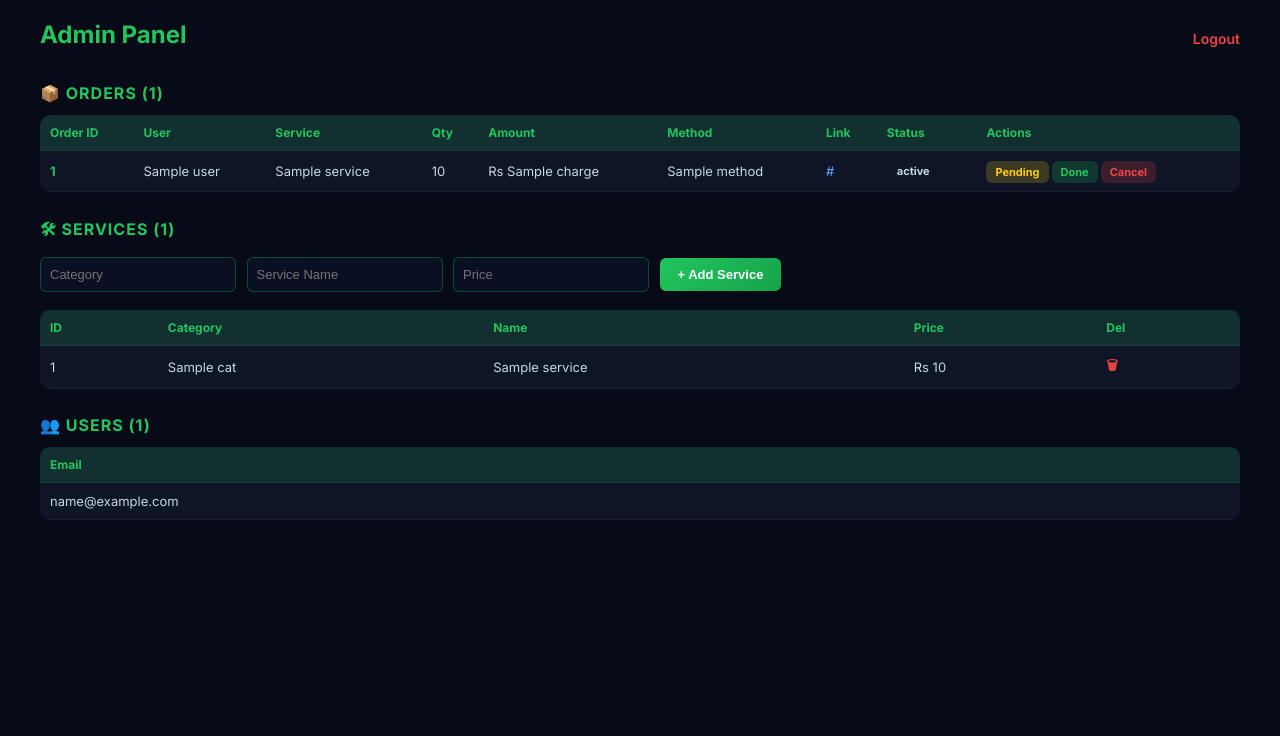
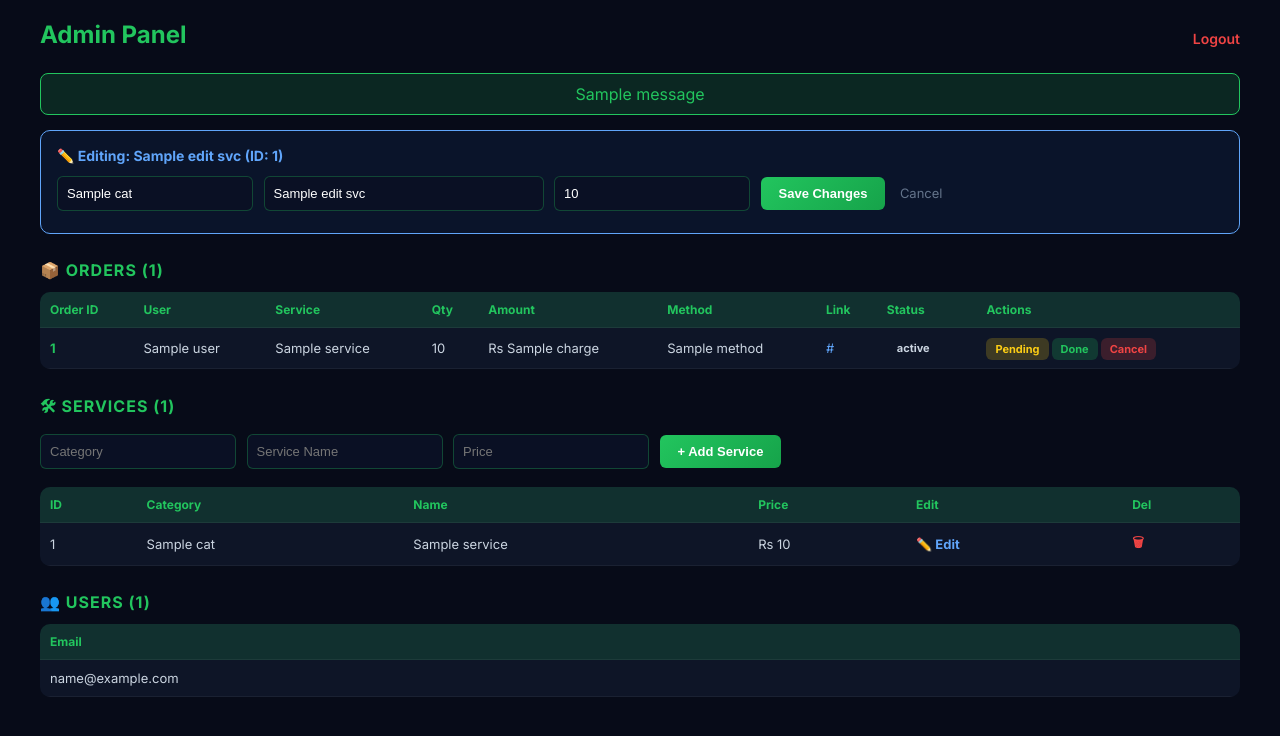
Before and after one commit to Adnan38712300/Smm-new, a Flask app: template templates/admin.html in a window 1280 px wide. Shown: the top 736 px of the page. Run offline with Flask 3, Linux system fonts and the light colour scheme; the template is opened without the code that fills it: most values are stand-ins (such as "Sample title", 1, 10 or a date in 2020); one stand-in notice (Sample message) is shown.

Commit message:
Add edit service feature

```diff
--- a/app.py
+++ b/app.py
@@ -21,7 +21,6 @@ PAYMENT_METHODS = {
     "easypaisa": {"name": "Easypaisa", "number": "Maintenance pr", "owner": "—"},
     "binance":   {"name": "Binance",   "number": "902574695",   "owner": "Binance ID"},
 }
-
 WHATSAPP = "03063871230"
 
 def init_data():
@@ -126,16 +125,9 @@ def place_order():
     charge = round((svc["price"]/1000) * qty, 2)
     oid = "ADN" + datetime.datetime.now().strftime("%y%m%d") + str(secrets.token_hex(2)).upper()
     d["orders"].append({
-        "id": oid,
-        "user": "guest",
-        "service": svc["name"],
-        "category": svc["cat"],
-        "link": link,
-        "qty": qty,
-        "charge": charge,
-        "method": method,
-        "status": "Pending",
-        "created": str(datetime.datetime.now())
+        "id": oid, "user": "guest", "service": svc["name"], "category": svc["cat"],
+        "link": link, "qty": qty, "charge": charge, "method": method,
+        "status": "Pending", "created": str(datetime.datetime.now())
     })
     save_data(d)
     return redirect(url_for("payment", oid=oid))
@@ -189,7 +181,11 @@ def admin_login():
 def admin_panel():
     d = load_data()
     orders = d["orders"][::-1]
-    return render_template("admin.html", orders=orders, services=d["services"], users=d["users"], methods=PAYMENT_METHODS)
+    edit_id = request.args.get("edit", type=int)
+    edit_svc = None
+    if edit_id:
+        edit_svc = next((s for s in d["services"] if s["id"]==edit_id), None)
+    return render_template("admin.html", orders=orders, services=d["services"], users=d["users"], methods=PAYMENT_METHODS, edit_svc=edit_svc)
 
 @app.route("/admin/order/<oid>/<status>")
 @admin_required
@@ -215,6 +211,19 @@ def add_service():
     save_data(d)
     return redirect(url_for("admin_panel"))
 
+@app.route("/admin/edit_service/<int:sid>", methods=["POST"])
+@admin_required
+def edit_service(sid):
+    d = load_data()
+    for s in d["services"]:
+        if s["id"] == sid:
+            s["cat"] = request.form.get("cat", s["cat"])
+            s["name"] = request.form.get("name", s["name"])
+            s["price"] = float(request.form.get("price", s["price"]))
+    save_data(d)
+    flash("Service update ho gayi ✔")
+    return redirect(url_for("admin_panel"))
+
 @app.route("/admin/del_service/<int:sid>")
 @admin_required
 def del_service(sid):
--- a/templates/admin.html
+++ b/templates/admin.html
@@ -20,16 +20,37 @@ td{color:#cbd5e1}
 .a-p{background:rgba(250,204,21,.2);color:#facc15}
 .a-d{background:rgba(34,197,94,.2);color:#22c55e}
 .a-c{background:rgba(239,68,68,.2);color:#ef4444}
+.a-e{background:rgba(59,130,246,.2);color:#60a5fa}
 .oid{color:#22c55e;font-weight:700}
 input,select{padding:9px;background:#0a1024;color:#fff;border:1px solid rgba(34,197,94,.3);border-radius:6px;font-size:13px;margin-right:6px;margin-bottom:6px}
 button{padding:9px 18px;background:linear-gradient(135deg,#22c55e,#16a34a);border:0;border-radius:6px;color:#fff;font-weight:700;cursor:pointer;font-size:13px}
 .del{color:#ef4444;text-decoration:none;font-weight:700}
+.edit{color:#60a5fa;text-decoration:none;font-weight:700;margin-right:8px}
 .empty{text-align:center;color:#64748b;padding:24px;font-size:13px}
+.flash{background:rgba(34,197,94,.15);border:1px solid #22c55e;padding:10px 16px;border-radius:8px;margin-bottom:15px;color:#22c55e;text-align:center}
+.edit-box{background:rgba(59,130,246,.08);border:1px solid #60a5fa;border-radius:10px;padding:16px;margin:12px 0}
+.edit-box h4{color:#60a5fa;font-size:14px;margin-bottom:12px}
 </style></head><body>
 <div class="wrap">
 <div style="display:flex;justify-content:space-between;align-items:center;margin-bottom:16px">
 <h2>Admin Panel</h2><a href="/logout" class="logout">Logout</a>
 </div>
+
+{% with m = get_flashed_messages() %}{% if m %}{% for x in m %}<div class="flash">{{x}}</div>{% endfor %}{% endif %}{% endwith %}
+
+{% if edit_svc %}
+<div class="edit-box">
+<h4>✏️ Editing: {{edit_svc.name}} (ID: {{edit_svc.id}})</h4>
+<form method="POST" action="/admin/edit_service/{{edit_svc.id}}">
+<input name="cat" value="{{edit_svc.cat}}" placeholder="Category" required>
+<input name="name" value="{{edit_svc.name}}" placeholder="Service Name" required style="width:280px">
+<input name="price" type="number" step="0.01" value="{{edit_svc.price}}" placeholder="Price" required>
+<button type="submit">Save Changes</button>
+<a href="/admin" style="color:#64748b;text-decoration:none;margin-left:10px;font-size:13px">Cancel</a>
+</form>
+</div>
+{% endif %}
+
 <h3>📦 ORDERS ({{orders|length}})</h3>
 {% if orders %}
 <div style="overflow-x:auto">
@@ -39,17 +60,19 @@ button{padding:9px 18px;background:linear-gradient(135deg,#22c55e,#16a34a);borde
 <td class="acts"><a href="/admin/order/{{o.id}}/Pending" class="a-p">Pending</a><a href="/admin/order/{{o.id}}/Done" class="a-d">Done</a><a href="/admin/order/{{o.id}}/Cancelled" class="a-c">Cancel</a></td></tr>
 {% endfor %}</table></div>
 {% else %}<div class="empty">Abhi koi order nahi aaya.</div>{% endif %}
+
 <h3>🛠 SERVICES ({{services|length}})</h3>
 <form method="POST" action="/admin/add_service">
 <input name="cat" placeholder="Category" required>
 <input name="name" placeholder="Service Name" required>
-<input name="price" type="number" placeholder="Price" required>
+<input name="price" type="number" step="0.01" placeholder="Price" required>
 <button>+ Add Service</button>
 </form>
 <div style="overflow-x:auto;margin-top:12px">
-<table><tr><th>ID</th><th>Category</th><th>Name</th><th>Price</th><th>Del</th></tr>
-{% for s in services %}<tr><td>{{s.id}}</td><td>{{s.cat}}</td><td>{{s.name}}</td><td>Rs {{s.price}}</td><td><a href="/admin/del_service/{{s.id}}" class="del">🗑</a></td></tr>{% endfor %}
+<table><tr><th>ID</th><th>Category</th><th>Name</th><th>Price</th><th>Edit</th><th>Del</th></tr>
+{% for s in services %}<tr><td>{{s.id}}</td><td>{{s.cat}}</td><td>{{s.name}}</td><td>Rs {{s.price}}</td><td><a href="/admin?edit={{s.id}}" class="edit">✏️ Edit</a></td><td><a href="/admin/del_service/{{s.id}}" class="del">🗑</a></td></tr>{% endfor %}
 </table></div>
+
 <h3>👥 USERS ({{users|length}})</h3>
 {% if users %}
 <table><tr><th>Email</th></tr>
```
